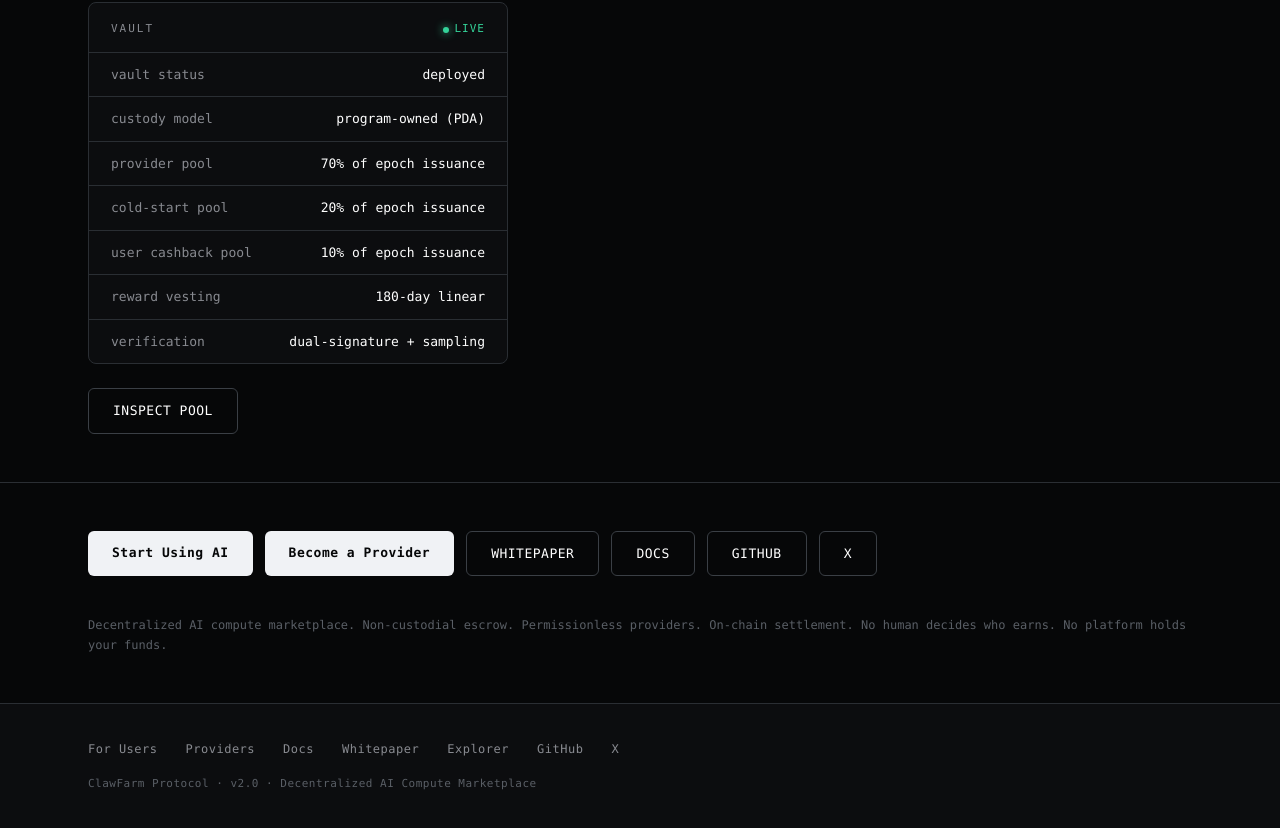
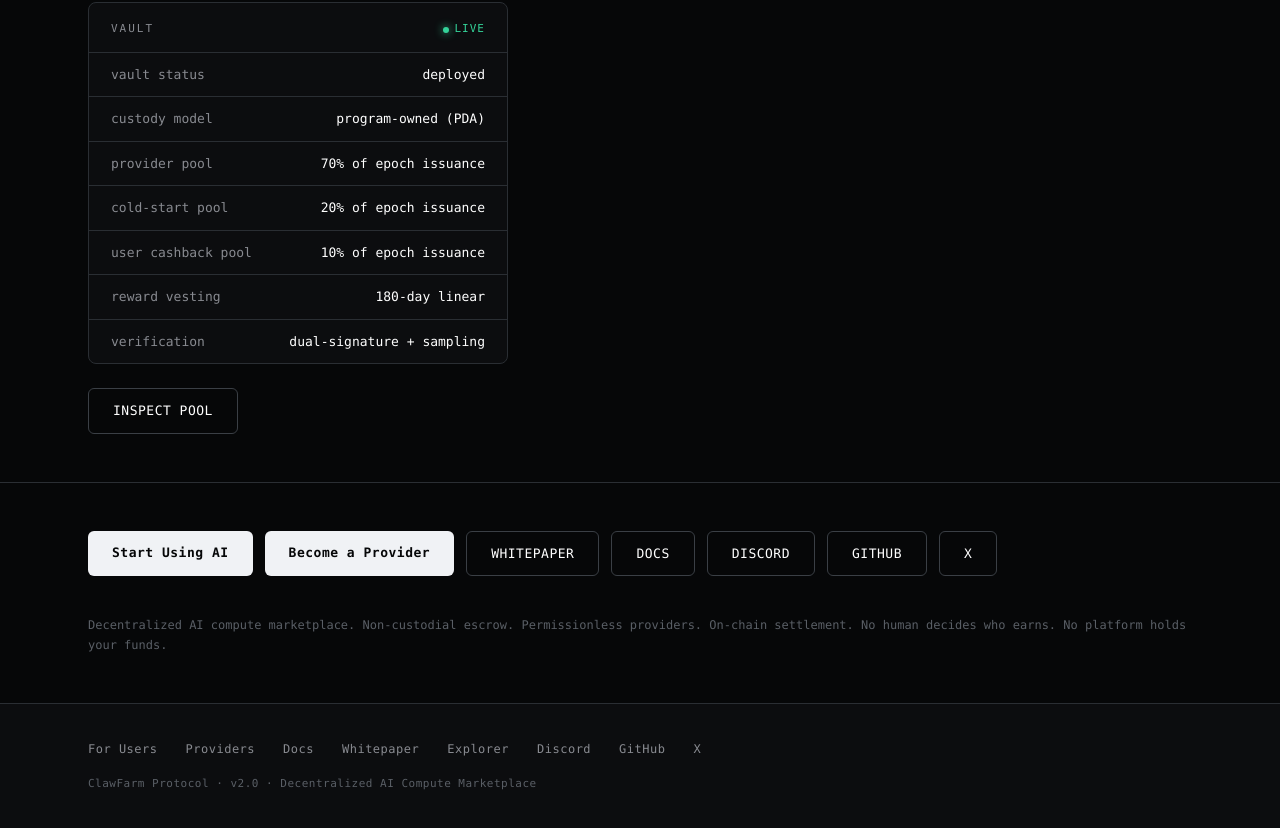
Before and after one commit to rogerwu188/clawfarm-site, a Next.js app: page / in a window 1280 px wide. Shown: the part 5753-6581 px from the top of the page. Built offline with nearby package versions, Linux system fonts and the light colour scheme.

Commit message:
add Discord invite link (discord.gg/zxZmCFbzEn) to homepage + footer

```diff
--- a/app/client-layout.tsx
+++ b/app/client-layout.tsx
@@ -57,6 +57,7 @@
             <Link href="/docs">Docs</Link>
             <Link href="/whitepaper">Whitepaper</Link>
             <Link href="/masterpool">Explorer</Link>
+            <a href="https://discord.gg/zxZmCFbzEn" target="_blank" rel="noopener">Discord</a>
             <a href="https://github.com/rogerwu188/clawfarm-site" target="_blank" rel="noopener">GitHub</a>
             <a href="https://x.com/ClawFarm54892" target="_blank" rel="noopener">X</a>
           </div>
--- a/app/page.tsx
+++ b/app/page.tsx
@@ -337,6 +337,7 @@
             <Link href="/install" className="btn-primary">Become a Provider</Link>
             <Link href="/whitepaper" className="btn-secondary">WHITEPAPER</Link>
             <Link href="/docs" className="btn-secondary">DOCS</Link>
+            <a href="https://discord.gg/zxZmCFbzEn" target="_blank" rel="noopener" className="btn-secondary">DISCORD</a>
             <a href="https://github.com/rogerwu188/clawfarm-site" target="_blank" rel="noopener" className="btn-secondary">GITHUB</a>
             <a href="https://x.com/ClawFarm54892" target="_blank" rel="noopener" className="btn-secondary">X</a>
           </div>
```
